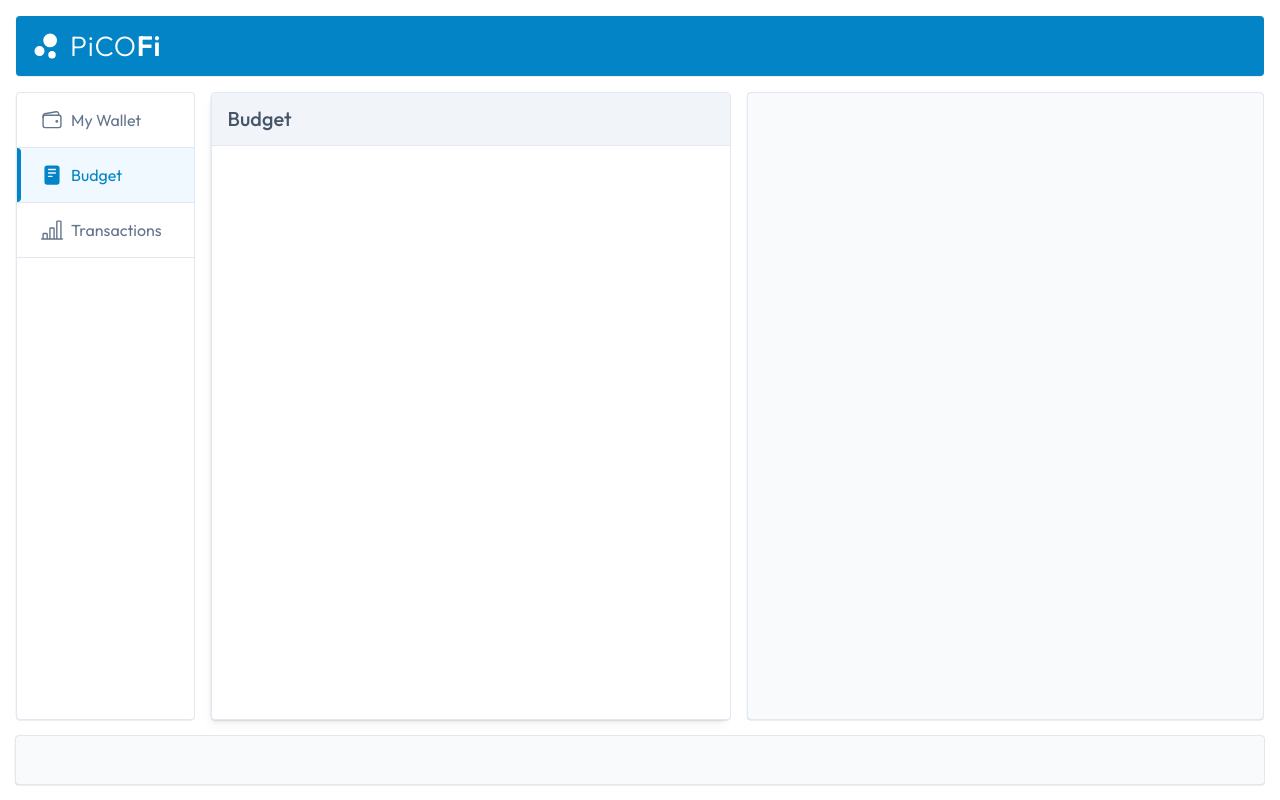
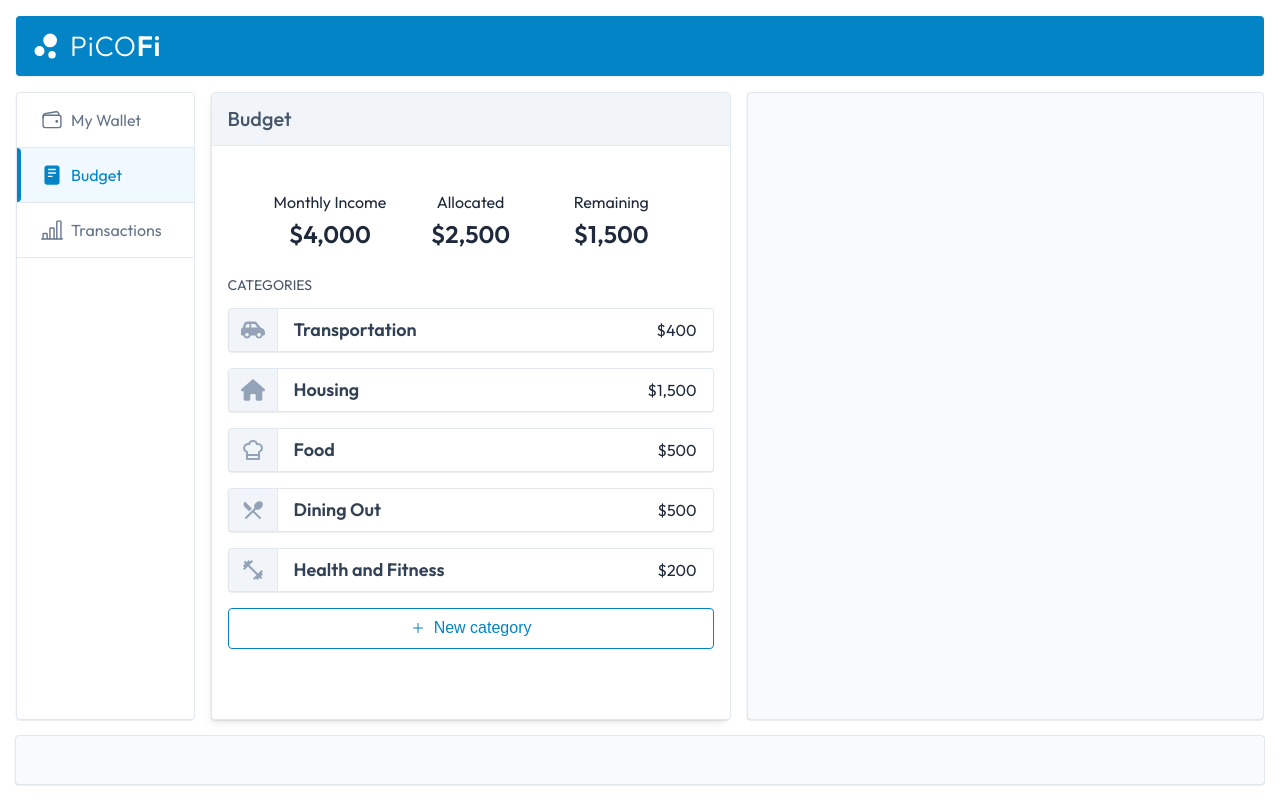
Before and after one commit to starzonmyarmz/uxe-challenge, a React (Vite) app: page /budget in a window 1280 px wide. Built offline with nearby package versions, Linux system fonts and the light colour scheme.

Commit message:
Budgets and Categories!

```diff
--- a/src/components/Budget/Budget.scss
+++ b/src/components/Budget/Budget.scss
@@ -1 +1,29 @@
-// add styles for "budget categories"
+@use "../../global/styles/radio_choice";
+@use "../../global/styles/slats";
+
+.budget-summary {
+  display: grid;
+  grid-template-columns: repeat(3, 1fr);
+  padding: 2em;
+  text-align: center;
+}
+
+.categories-title {
+  color: var(--color-gray-600);
+  font-size: 14px;
+  font-weight: normal;
+  text-transform: uppercase;
+}
+
+.category-form--row {
+  display: flex;
+  flex-direction: column;
+  gap: 0.5em;
+  margin-bottom: 1em;
+}
+
+.category-form--actions {
+  display: flex;
+  gap: 0.5em;
+  margin-top: 2em;
+}
--- a/src/components/Budget/index.tsx
+++ b/src/components/Budget/index.tsx
@@ -1,11 +1,214 @@
+import { ChangeEvent, useState } from "react"
+import { Button } from "../../elements/Button"
+import { Input } from "../../elements/Input"
 import { Pane } from "../../elements/Pane"
+import { VisuallyHidden } from "../../utils/VisuallyHidden"
+import {
+  Add,
+  DiningOut,
+  Food,
+  HealthFitness,
+  Housing,
+  Transportation,
+  Clothing,
+} from "../../icons"
 
 import "./Budget.scss"
 
+// Lets format our numbers using a decorator so
+// that we can use numbers in our data in case we
+// want to do some math later on!
+const numFormat = new Intl.NumberFormat("default", {
+  style: "currency",
+  currency: "USD",
+  maximumFractionDigits: 0,
+})
+
+const summary = [
+  {
+    name: "Monthly Income",
+    amount: 4000,
+  },
+  {
+    name: "Allocated",
+    amount: 2500,
+  },
+  {
+    name: "Remaining",
+    amount: 1500,
+  },
+]
+
+const categories = [
+  {
+    name: "Transportation",
+    amount: 400,
+    icon: <Transportation aria-hidden="true" />,
+  },
+  {
+    name: "Housing",
+    amount: 1500,
+    icon: <Housing aria-hidden="true" />,
+  },
+  {
+    name: "Food",
+    amount: 500,
+    icon: <Food aria-hidden="true" />,
+  },
+  {
+    name: "Dining Out",
+    amount: 500,
+    icon: <DiningOut aria-hidden="true" />,
+  },
+  {
+    name: "Health and Fitness",
+    amount: 200,
+    icon: <HealthFitness aria-hidden="true" />,
+  },
+]
+
+const categoryOptions = [
+  {
+    name: "Transportation",
+    icon: <Transportation aria-hidden="true" />,
+  },
+  {
+    name: "Housing",
+    icon: <Housing aria-hidden="true" />,
+  },
+  {
+    name: "Food",
+    icon: <Food aria-hidden="true" />,
+  },
+  {
+    name: "Dining Out",
+    icon: <DiningOut aria-hidden="true" />,
+  },
+  {
+    name: "Health and Fitness",
+    icon: <HealthFitness aria-hidden="true" />,
+  },
+  {
+    name: "Clothing",
+    icon: <Clothing aria-hidden="true" />,
+  },
+]
+
 export const Budget = () => {
+  // Toggle between budget and new category state
+  const [budgetState, setBudgetState] = useState("budget")
+
+  // States for New Category form
+  const [name, setName] = useState("")
+  const [category, setCategory] = useState("")
+  const [limit, setLimit] = useState("")
+
   return (
-    <Pane size="md" title="Budget">
-      <>{/* "budget categories" UI goes here */}</>
-    </Pane>
+    <>
+      {/* Looking at the Budget view */}
+      {budgetState === "budget" && (
+        <Pane size="md" title="Budget">
+          <ul className="budget-summary">
+            {summary.map(({ name, amount }, index) => (
+              <li key={index}>
+                {name}
+                <h2 className="mt-05">{numFormat.format(amount)}</h2>
+              </li>
+            ))}
+          </ul>
+
+          <h2 className="categories-title">Categories</h2>
+          <ol className="slats-list">
+            {categories.map(({ amount, icon, name }, index) => (
+              <li key={index} className="slat">
+                <div className="slat--icon">{icon}</div>
+                <div className="slat--details flex flex-between flex-baseline">
+                  <h3 className="slat--title">{name}</h3>
+                  {numFormat.format(amount)}
+                </div>
+              </li>
+            ))}
+          </ol>
+
+          <Button
+            variant="outline"
+            onClick={() => setBudgetState("new")}
+            className="w-100%"
+          >
+            <Add /> New category
+          </Button>
+        </Pane>
+      )}
+
+      {/* Looking at the New Category view */}
+      {budgetState === "new" && (
+        <Pane size="md" title="New category">
+          <div className="category-form">
+            <div className="category-form--row">
+              <label htmlFor="name">Category name:</label>
+              <Input
+                id="name"
+                onChange={(e: ChangeEvent<HTMLInputElement>) =>
+                  setName(e.target.value)
+                }
+                type="text"
+                value={name}
+              />
+            </div>
+
+            <div className="category-form--row">
+              <div className="radio-choices">
+                <legend>Icon:</legend>
+                <ul>
+                  {categoryOptions.map(({ name, icon }, index) => (
+                    <li key={index}>
+                      <label className="radio-choice">
+                        <VisuallyHidden>{name}</VisuallyHidden>
+                        {icon}
+                        <input
+                          type="radio"
+                          name="icon"
+                          onChange={(e: ChangeEvent<HTMLInputElement>) =>
+                            setCategory(e.target.value)
+                          }
+                          value={name}
+                          checked={name === category}
+                        />
+                      </label>
+                    </li>
+                  ))}
+                </ul>
+              </div>
+            </div>
+
+            <div className="category-form--row">
+              <label htmlFor="limit">Limit:</label>
+              <Input
+                id="limit"
+                onChange={(e: ChangeEvent<HTMLInputElement>) =>
+                  setLimit(e.target.value)
+                }
+                type="text"
+                value={limit}
+              />
+            </div>
+
+            <div className="category-form--actions">
+              <Button
+                text="Cancel"
+                variant="outline"
+                onClick={() => setBudgetState("budget")}
+                className="w-100%"
+              />
+              <Button
+                text="Add new category"
+                onClick={() => setBudgetState("budget")}
+                className="w-100%"
+              />
+            </div>
+          </div>
+        </Pane>
+      )}
+    </>
   )
 }
--- a/src/elements/Button/Button.scss
+++ b/src/elements/Button/Button.scss
@@ -6,7 +6,8 @@
   display: inline-flex;
   flex: 1 1 auto;
   font-weight: 500;
-  justify-content: space-between;
+  gap: 0.5em;
+  justify-content: center;
   text-align: center;
   width: auto;
 }
@@ -28,7 +29,7 @@
 
 .button--filled {
   background: var(--color-brand);
-  border:1px solid var(--color-brand);
+  border: 1px solid var(--color-brand);
   color: #fff;
 
   &:hover {
--- /dev/null
+++ b/src/global/styles/_radio_choice.scss
@@ -0,0 +1,47 @@
+.radio-choices {
+  border: 0;
+
+  legend {
+    color: var(--color-gray-600);
+    margin-bottom: 0.5em;
+  }
+
+  ul {
+    display: flex;
+    gap: 0.25em;
+  }
+
+  li {
+    display: flex;
+  }
+
+  .radio-choice {
+    background: var(--color-gray-200);
+    border-radius: 8px;
+    color: var(--color-gray-500);
+    cursor: pointer;
+    padding: 0.5em 0.75em;
+    position: relative;
+
+    &:has(input:checked) {
+      background: var(--color-green-600);
+      color: #fff;
+    }
+
+    &:has(input:focus-visible) {
+      outline: 2px solid var(--color-blue-900);
+      z-index: 2;
+    }
+
+    input {
+      opacity: 0;
+      position: absolute;
+    }
+
+    svg {
+      display: block;
+      height: 24px;
+      width: 24px;
+    }
+  }
+}
--- /dev/null
+++ b/src/global/styles/_slats.scss
@@ -0,0 +1,42 @@
+.slats-list {
+  display: flex;
+  flex-direction: column;
+  gap: 1em;
+  padding: 1em 0;
+
+  .slat {
+    background: #fff;
+    border: 1px solid var(--color-gray-200);
+    border-radius: 4px;
+    box-shadow: var(--shadow-elevation-low);
+    display: flex;
+    overflow: hidden;
+  }
+
+  .slat--icon {
+    align-items: center;
+    background: var(--color-gray-100);
+    border-right: 1px solid var(--color-gray-200);
+    color: var(--color-gray-400);
+    display: flex;
+    justify-content: center;
+    padding: 0 0.75em;
+
+    svg {
+      display: block;
+      height: 24px;
+      width: 24px;
+    }
+  }
+
+  .slat--details {
+    flex-grow: 1;
+    padding: 0.75em 1em;
+  }
+}
+
+.slat--title {
+  color: var(--color-gray-700);
+  font-size: 18px;
+  font-weight: 600;
+}
```
